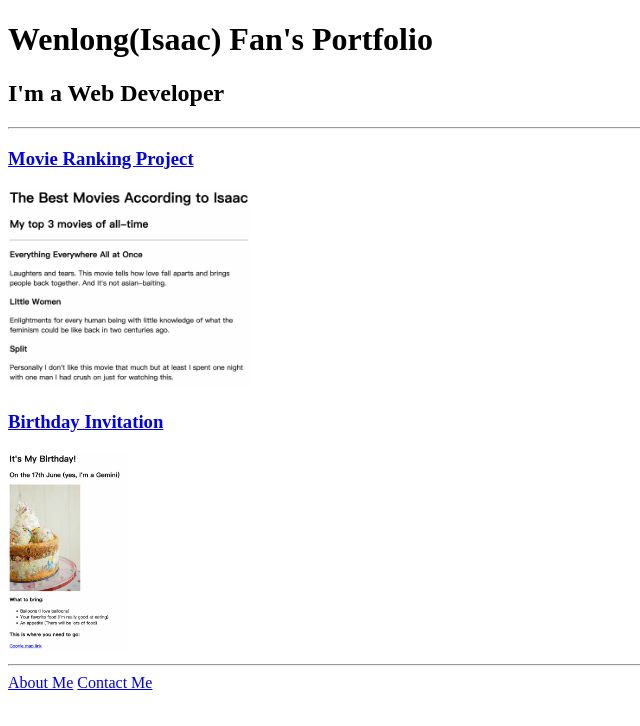
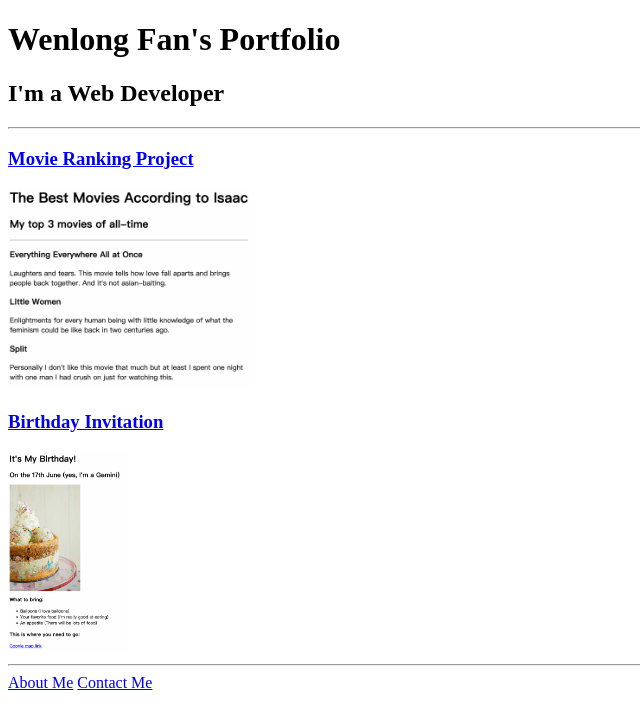
Before and after one commit to IsaacFan17/My-Portfolio, a plain HTML site: page index.html in a window 1280 px wide. Shown: the whole page, without its empty margins (0-640 px from the left). Drawn offline with Linux system fonts and the light colour scheme.

Commit message:
Add files via upload

```diff
--- a/index.html
+++ b/index.html
@@ -1,12 +1,14 @@
+<!-- TODO 1: Create the HTML Boilerplate -->
 <!DOCTYPE html>
 <html lang="en">
+
 <head>
     <meta charset="UTF-8">
     <title>Wenlong's Portfolio</title>
 </head>
 
 <body>
-    <h1>Wenlong(Isaac) Fan's Portfolio</h1>
+    <h1>Wenlong Fan's Portfolio</h1>
     <h2>I'm a Web Developer</h2>
     <hr />
     <h3><a href="./public/favorite movie project.html">Movie Ranking Project</a></h3>
@@ -17,5 +19,4 @@
     <a href="./public/about.html">About Me</a>
     <a href="./public/contact.html">Contact Me</a>
 </body>
-
 </html>
```
